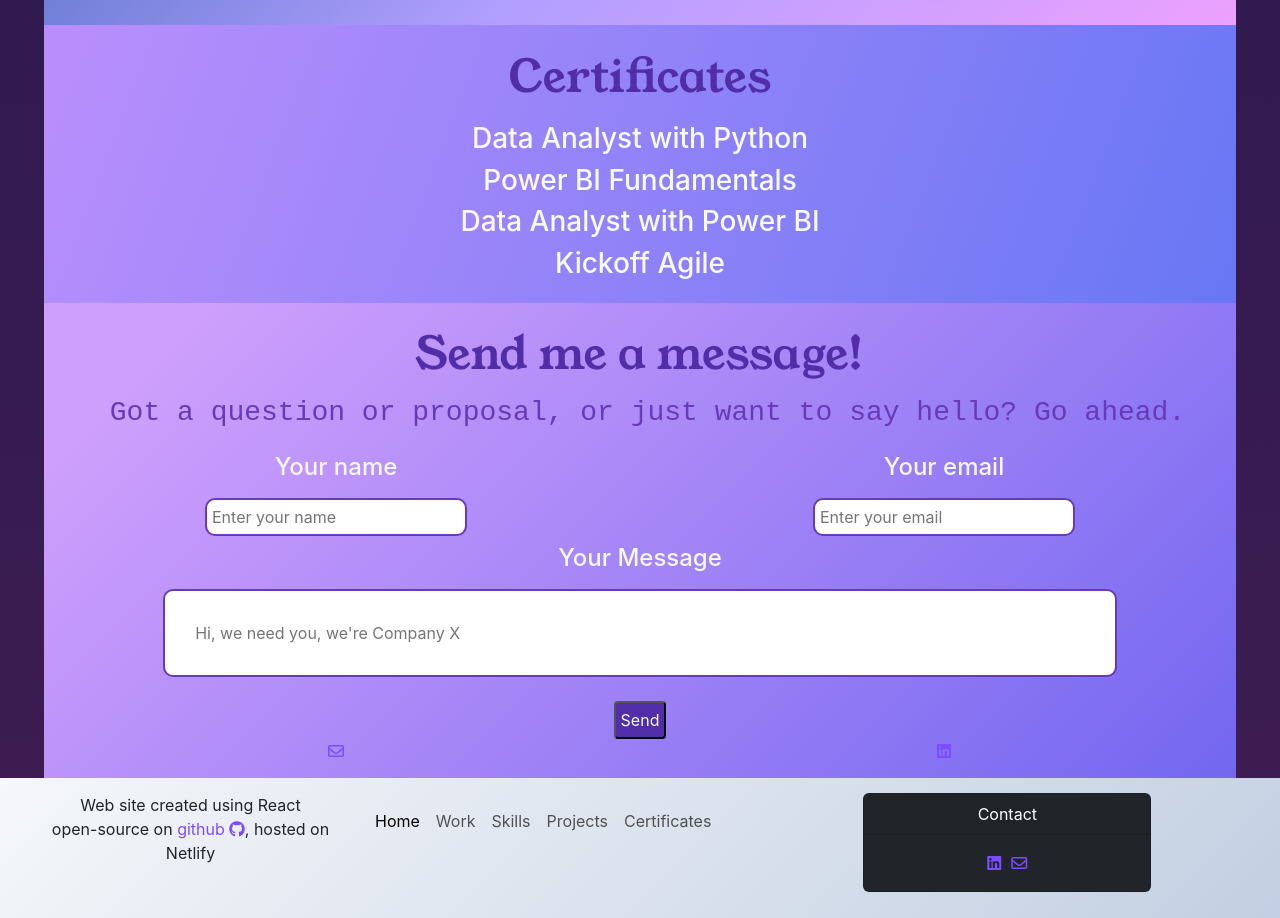
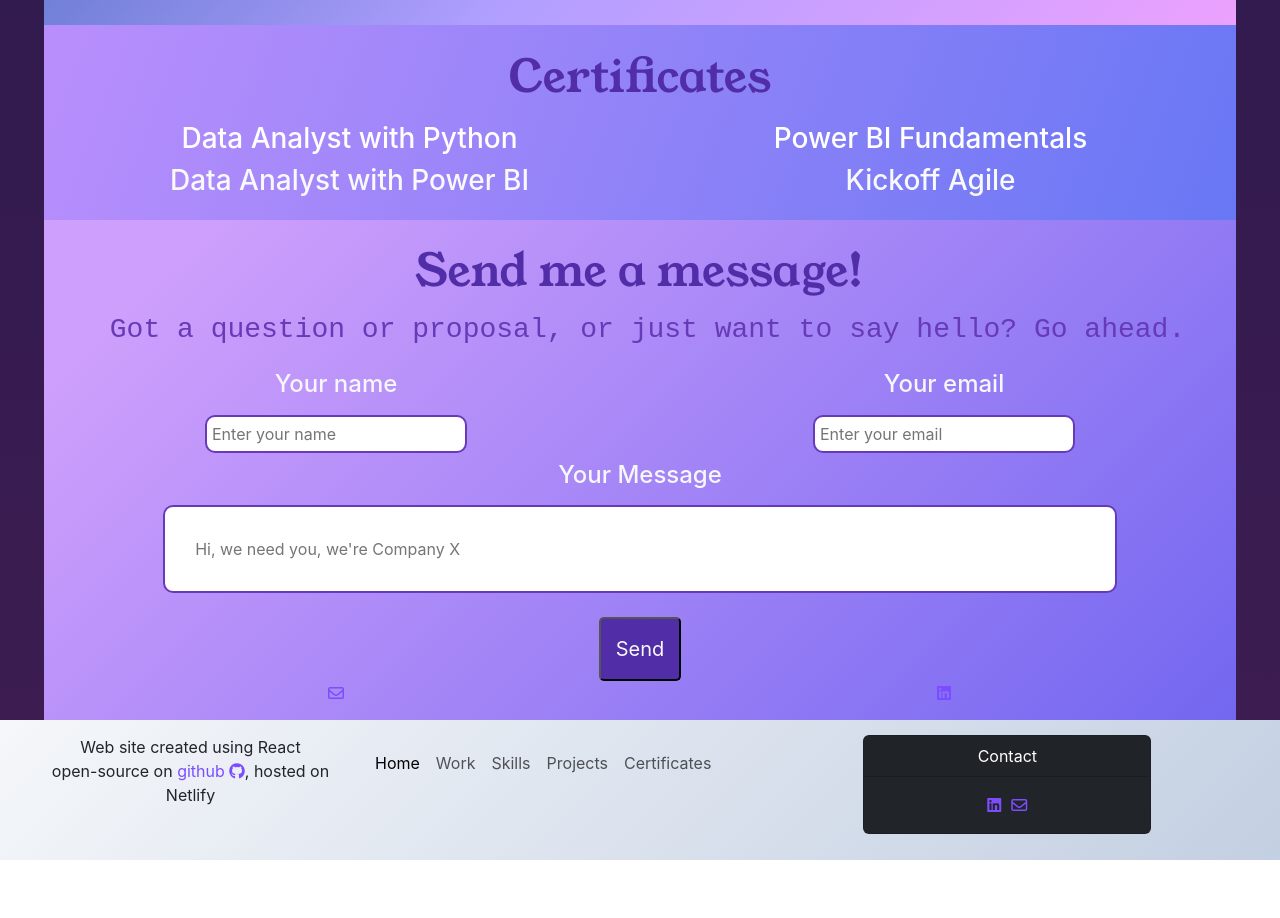
Before and after one commit to sorim492/portafolio-evyi, a React (Create React App) app: page / in a window 1280 px wide. Shown: the part 2020-2938 px from the top of the page. After the commit the page ends 2880 px from the top, so only its background shows below. Built offline with nearby package versions, Linux system fonts and the light colour scheme; a web font is replaced by a local one.

Commit message:
update certificates

```diff
--- a/src/App.css
+++ b/src/App.css
@@ -175,6 +175,16 @@ footer .card-body a{
   color: #512DA8;
 }
 
+.certificates a{
+  color: #FFF;
+  text-decoration: none;
+}
+
+.cer-grid{
+  display: grid;
+  grid-template-columns: 1fr 1fr;
+}
+
 .contact{
   padding-bottom: 15px;
   background: linear-gradient(135deg, rgb(206, 159, 252) 10%, rgb(115, 103, 240) 100%);
@@ -218,8 +228,9 @@ footer .card-body a{
 }
 
 .contact-btn{
-  border-radius: 4px;
-  padding: 5px;
+  font-size: 20px;
+  border-radius: 5px;
+  padding: 15px;
   background-color: var(--primary-color);
   color: #F8F9FA;
 }
--- a/src/Certificates.js
+++ b/src/Certificates.js
@@ -4,10 +4,16 @@ export default function Certificates(){
     return(
         <div className="certificates" id="cer">
             <h2>Certificates</h2>
-            <h3>Data Analyst with Python</h3>
-            <h3>Power BI Fundamentals</h3>
-            <h3>Data Analyst with Power BI</h3>
-            <h3>Kickoff Agile</h3>
+            <div className="cer-grid">
+                <h3><a href="https://www.datacamp.com/statement-of-accomplishment/track/48c1fb0a522044a4c0e25e0f45315a9b8bfed4d0" target="_blank" rel="noreferrer">
+                    Data Analyst with Python
+                </a></h3>
+                <h3><a href="https://www.datacamp.com/statement-of-accomplishment/track/7e45b858059b233ba64552c5c8e18568a129fb12" target="_blank" rel="noreferrer">
+                    Power BI Fundamentals
+                </a></h3>
+                <h3>Data Analyst with Power BI</h3>
+                <h3>Kickoff Agile</h3>
+            </div>
         </div>
     )
 }
```
